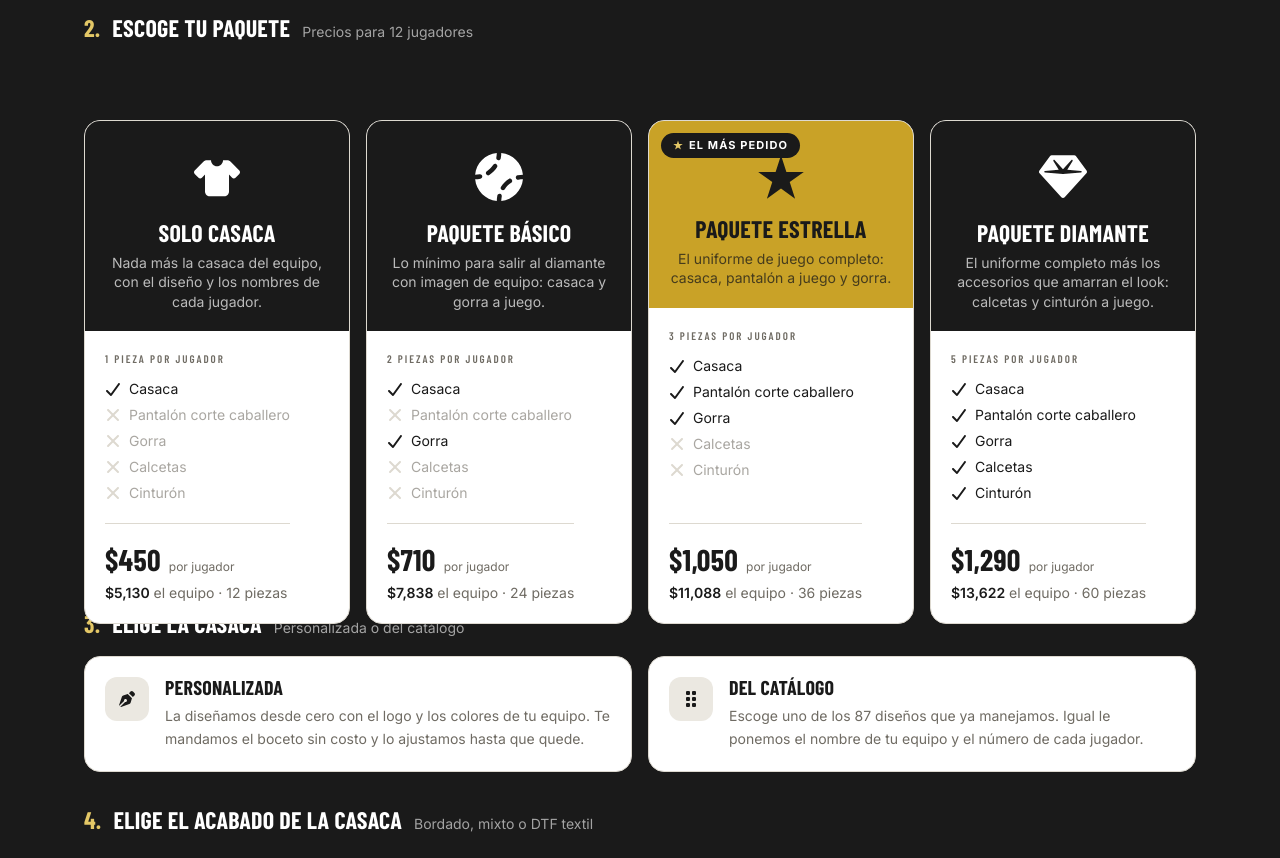
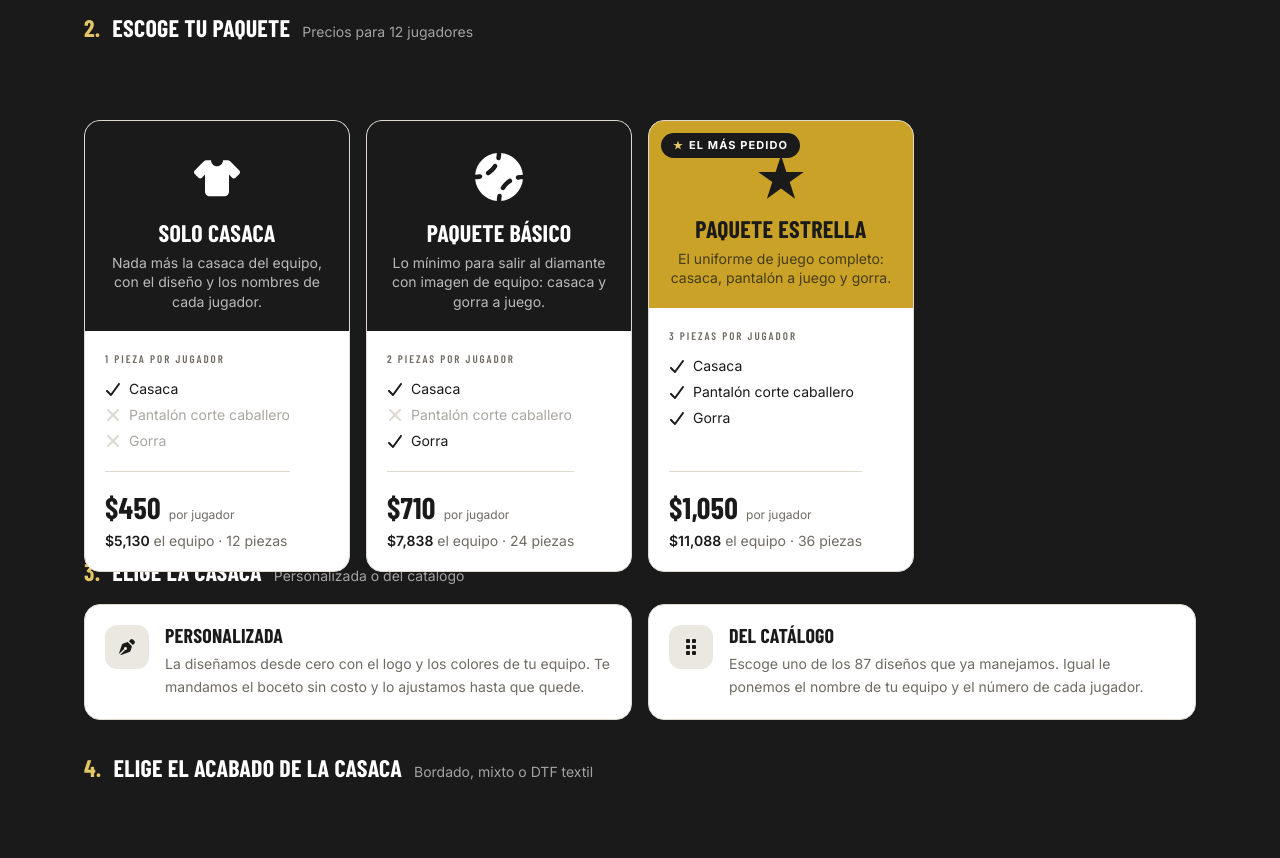
Before and after one commit to RicardoHdzm/jerseyhub, a Next.js app: page / in a window 1280 px wide. Shown: the part 1260-2118 px from the top of the page. Built offline with nearby package versions, Linux system fonts and the light colour scheme; a web font is replaced by a local one.

Commit message:
Update catalog.ts

```diff
--- a/src/data/catalog.ts
+++ b/src/data/catalog.ts
@@ -1475,25 +1475,6 @@ export const paquetes: Paquete[] = [
       },
     ],
   },
-  {
-    slug: "diamante",
-    nombre: "Paquete Diamante",
-    icono: "diamante",
-    color: "tinta",
-    descripcion:
-      "El uniforme completo más los accesorios que amarran el look: calcetas y cinturón a juego.",
-    items: [
-      { productoSlug: "casaca-mixta", porJugador: 1, segun: "tecnica" },
-      { productoSlug: "pantalon-clasico", porJugador: 1, segun: "pantalon" },
-      {
-        productoSlug: "gorra-bordada-6-paneles",
-        porJugador: 1,
-        segun: "gorra",
-      },
-      { productoSlug: "calcetas-sublimadas", porJugador: 1 },
-      { productoSlug: "cinturon-beisbol", porJugador: 1 },
-    ],
-  },
 ];
 
 // --- Índices ---------------------------------------------------------------
```
